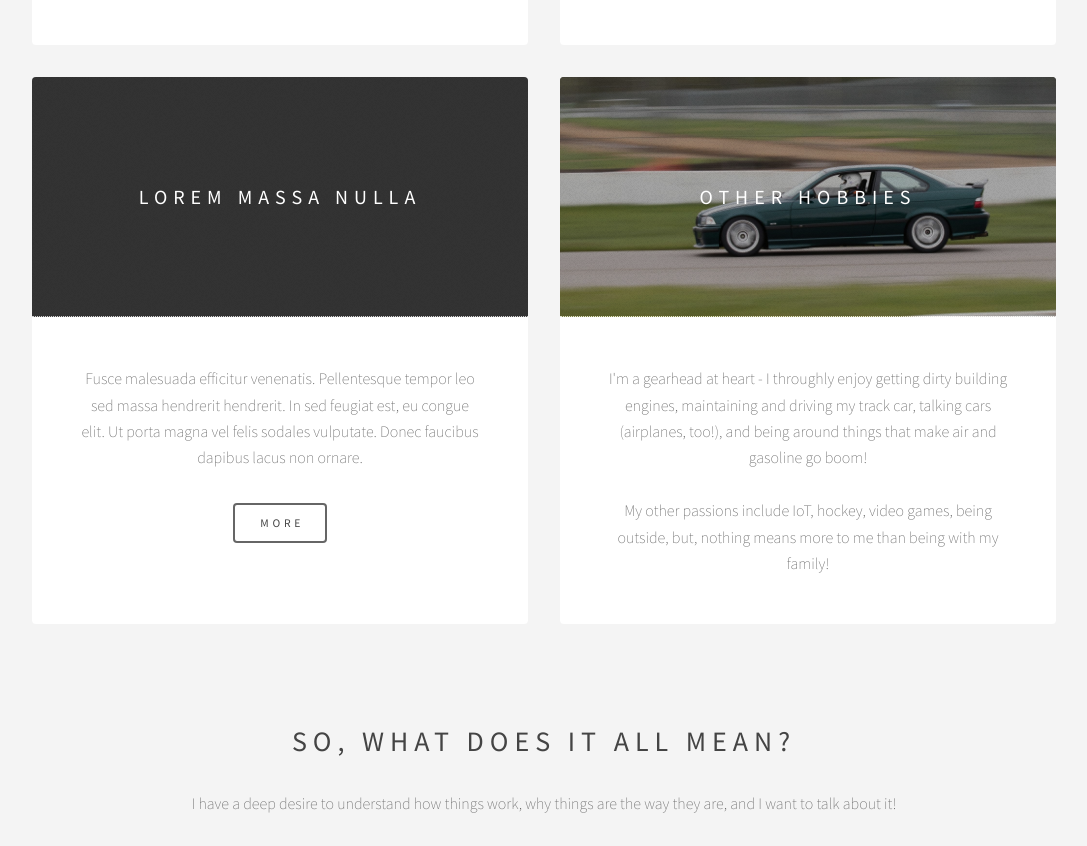
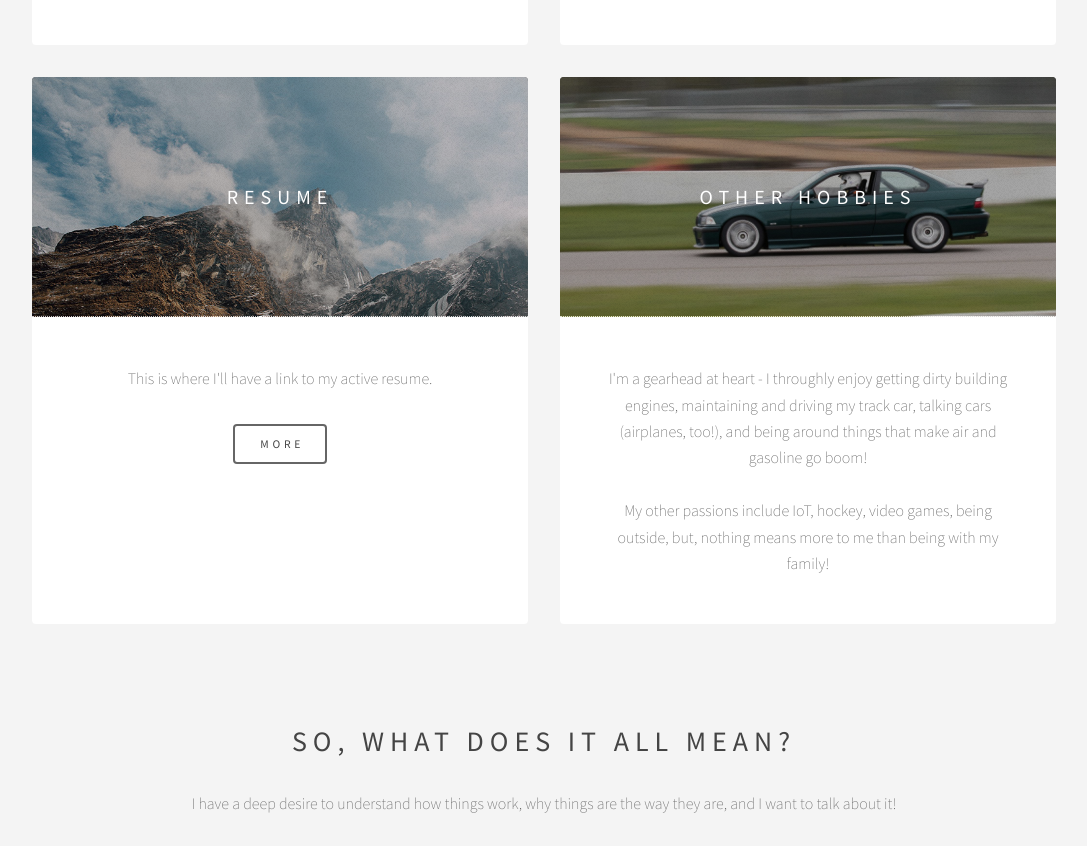
Before and after one commit to JacobTovsen/JacobTovsen.github.io, a plain HTML site: page index.html in a window 1280 px wide. Shown: the part 1886-2732 px from the top of the page, without its empty margins (96-1183 px from the left). Drawn offline with Linux system fonts and the light colour scheme.

Commit message:
resume segment

```diff
--- a/index.html
+++ b/index.html
@@ -60,10 +60,10 @@
 						</article>
 						<article class="item">
 							<header>
-								<a href="#"><img src="images/node cron server.png" alt="" /></a>
-								<h3>Lorem massa nulla</h3>
+								<a href="#"><img src="images/pic01.jpg" alt="" /></a>
+								<h3>Resume</h3>
 							</header>
-							<p>Fusce malesuada efficitur venenatis. Pellentesque tempor leo sed massa hendrerit hendrerit. In sed feugiat est, eu congue elit. Ut porta magna vel felis sodales vulputate. Donec faucibus dapibus lacus non ornare.</p>
+							<p>This is where I'll have a link to my active resume.</p>
 							<ul class="actions">
 								<li><a href="#" class="button">More</a></li>
 							</ul>
```
